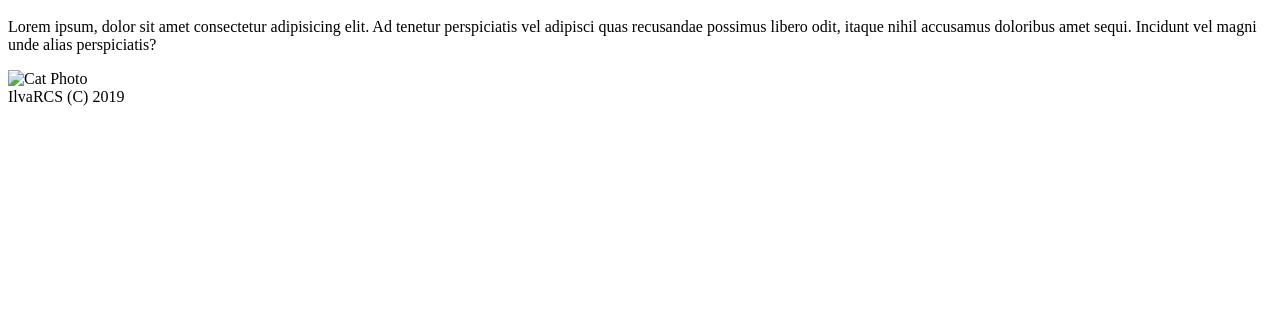
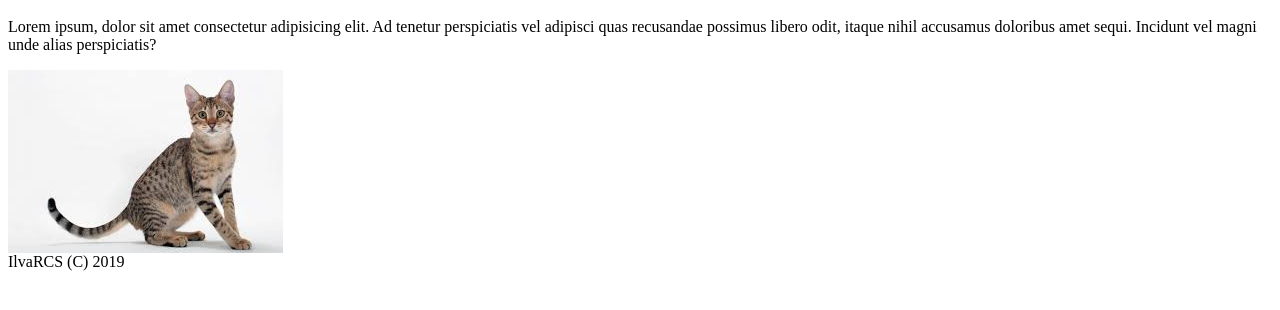
Before and after one commit to ilvuciis/RCS_HW1, a plain HTML site: page index.html in a window 1280 px wide. Shown: the part 48-358 px from the top of the page. Drawn offline with Linux system fonts and the light colour scheme.

Commit message:
Added cat photo the working one

```diff
--- a/index.html
+++ b/index.html
@@ -10,7 +10,7 @@
     <p>
 Lorem ipsum, dolor sit amet consectetur adipisicing elit. Ad tenetur perspiciatis vel adipisci quas recusandae possimus libero odit, itaque nihil accusamus doloribus amet sequi. Incidunt vel magni unde alias perspiciatis?
     </p>
-    <img src="download.jpg" alt="Cat Photo">
+    <img src="img/download.jpg" alt="Cat Photo">
     </main>
 
     <footer>
```
Also changed, not shown: 1 other file.
